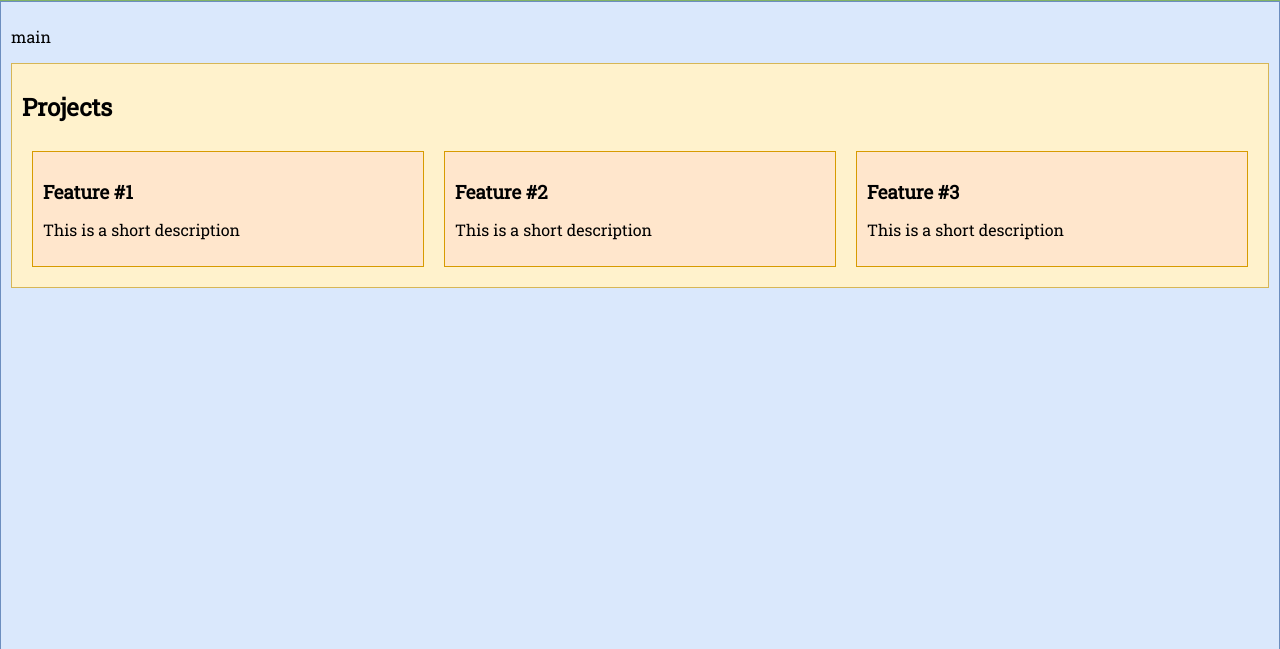
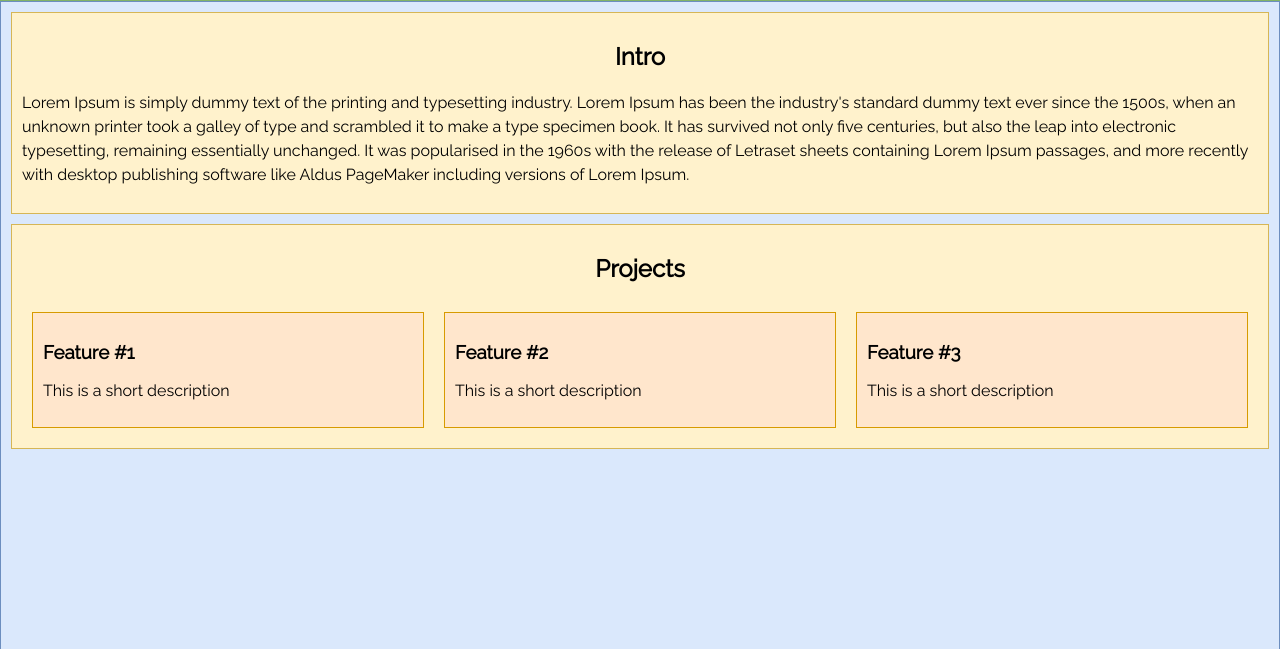
Before and after one commit to phonofidelic/code_sample_for_cast_iron_coding, a website built with webpack: page index.html in a window 1280 px wide. Shown: the part 871-1520 px from the top of the page. Built offline with nearby package versions, Linux system fonts and the light colour scheme.

Commit message:
add intro section

```diff
--- a/src/components/main.component.js
+++ b/src/components/main.component.js
@@ -23,10 +23,15 @@ const features = [
   }
 ];
 
+const introText = document.createElement('p');
+introText.className = 'intro-text';
+introText.innerText = `Lorem Ipsum is simply dummy text of the printing and typesetting industry. Lorem Ipsum has been the industry's standard dummy text ever since the 1500s, when an unknown printer took a galley of type and scrambled it to make a type specimen book. It has survived not only five centuries, but also the leap into electronic typesetting, remaining essentially unchanged. It was popularised in the 1960s with the release of Letraset sheets containing Lorem Ipsum passages, and more recently with desktop publishing software like Aldus PageMaker including versions of Lorem Ipsum.`;
+
 export default () => {
   const main = document.createElement('main');
   main.className = 'main';
-  main.innerHTML = `<p>main</p>`;
+  // main.innerHTML = `<p>main</p>`;
+  main.appendChild(section('Intro', introText));
   main.appendChild(section('Projects', featuresContainer(features)));
   return main;
 };
--- a/src/components/section.component.js
+++ b/src/components/section.component.js
@@ -8,7 +8,7 @@ export default (title, content) => {
   sectionTitle.innerText = title;
 
   section.appendChild(sectionTitle);
-  section.appendChild(content);
+  if (content) section.appendChild(content);
 
   return section;
 };
--- a/src/styles/main.css
+++ b/src/styles/main.css
@@ -1,7 +1,11 @@
 @import url('https://fonts.googleapis.com/css?family=Roboto+Slab&display=swap');
+@import url('https://fonts.googleapis.com/css?family=Roboto&display=swap');
+@import url('https://fonts.googleapis.com/css?family=Raleway&display=swap');
 
 body {
-  font-family: 'Roboto Slab', serif;
+  /* font-family: 'Roboto Slab', serif; */
+  /* font-family: 'Roboto', sans-serif; */
+  font-family: 'Raleway', sans-serif;
 }
 
 .landing-container {
@@ -82,6 +86,15 @@ body {
   border: 1px solid #d6b656;
   background-color: #fff2cc;
   padding: 10px;
+  margin-bottom: 10px;
+}
+
+.section-title {
+  text-align: center;
+}
+
+.intro-text {
+  line-height: 1.5em;
 }
 
 .features-container {
```
